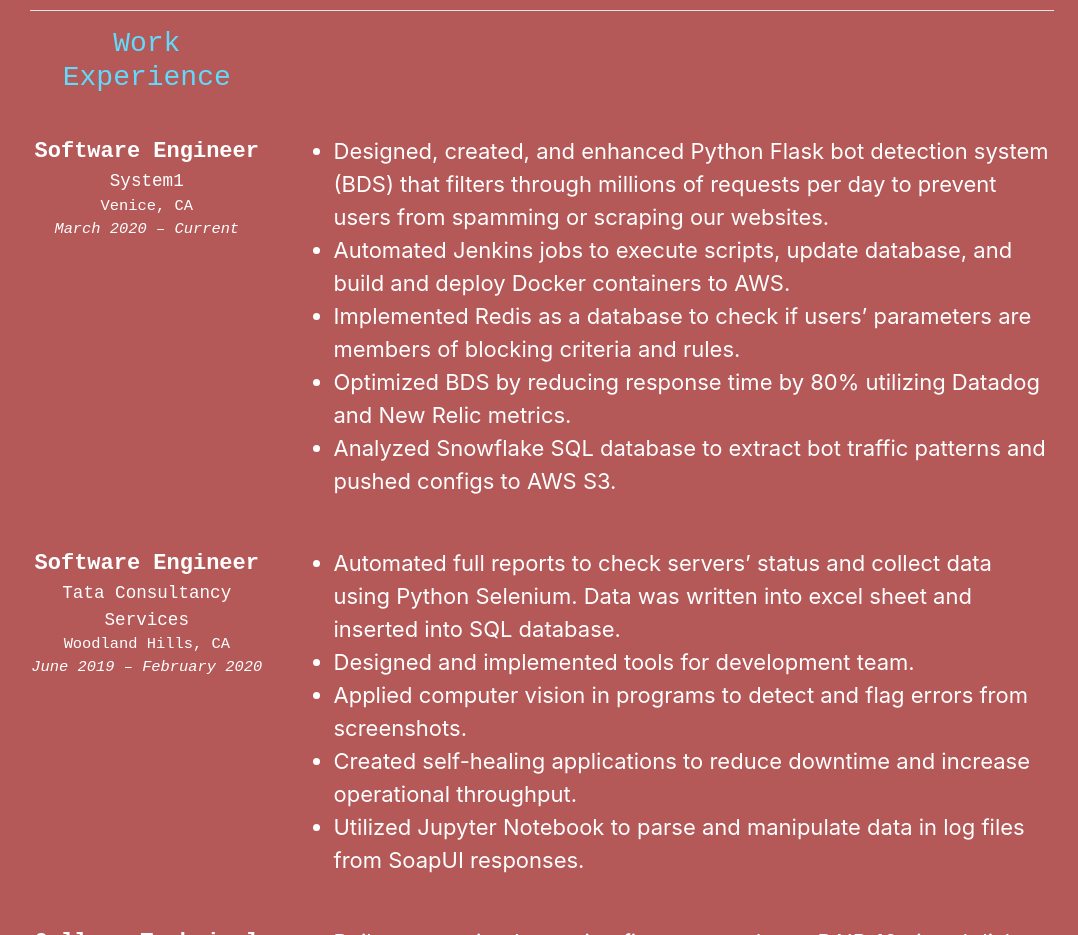
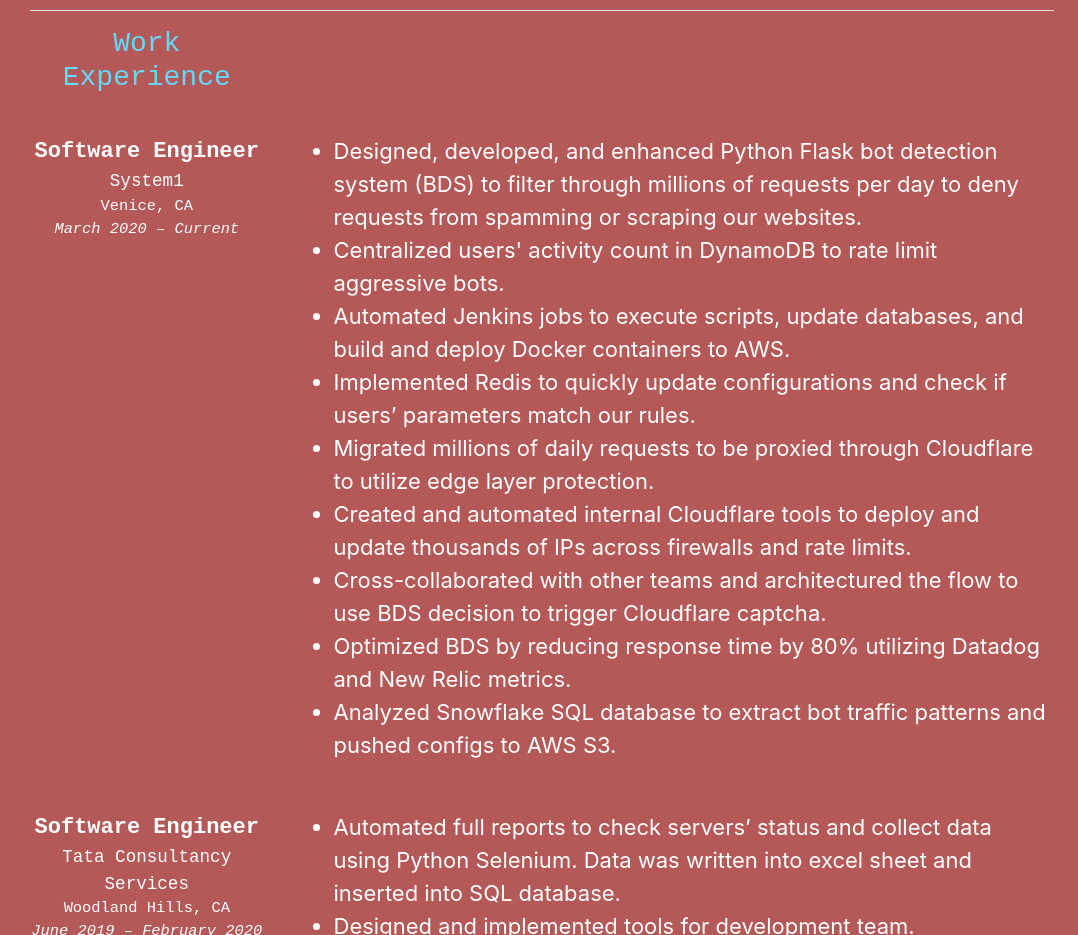
Before and after one commit to jasonc1221/jason_website, a React (Create React App) app: page / in a window 1280 px wide. Shown: the part 4440-5375 px from the top of the page, without its empty margins (98-1176 px from the left). Built offline with nearby package versions, Linux system fonts and the light colour scheme.

Commit message:
update resume for System1

```diff
--- a/src/component/Resume.js
+++ b/src/component/Resume.js
@@ -70,10 +70,14 @@
                     location='Venice, CA'
                     date='March 2020 – Current'
                     details={<ul>
-                        <li> Designed, created, and enhanced Python Flask bot detection system (BDS)
-                             that filters through millions of requests per day to prevent users from spamming or scraping our websites.</li>
-                        <li>Automated Jenkins jobs to execute scripts, update database, and build and deploy Docker containers to AWS.</li>
-                        <li>Implemented Redis as a database to check if users’ parameters are members of blocking criteria and rules.</li>
+                        <li>Designed, developed, and enhanced Python Flask bot detection system (BDS) to filter through millions of requests
+                            per day to deny requests from spamming or scraping our websites.</li>
+                        <li>Centralized users' activity count in DynamoDB to rate limit aggressive bots.</li>
+                        <li>Automated Jenkins jobs to execute scripts, update databases, and build and deploy Docker containers to AWS.</li>
+                        <li>Implemented Redis to quickly update configurations and check if users’ parameters match our rules.</li>
+                        <li>Migrated millions of daily requests to be proxied through Cloudflare to utilize edge layer protection.</li>
+                        <li>Created and automated internal Cloudflare tools to deploy and update thousands of IPs across firewalls and rate limits.</li>
+                        <li>Cross-collaborated with other teams and architectured the flow to use BDS decision to trigger Cloudflare captcha.</li>
                         <li>Optimized BDS by reducing response time by 80% utilizing Datadog and New Relic metrics.</li>
                         <li>Analyzed Snowflake SQL database to extract bot traffic patterns and pushed configs to AWS S3.</li>
                     </ul>}
```
